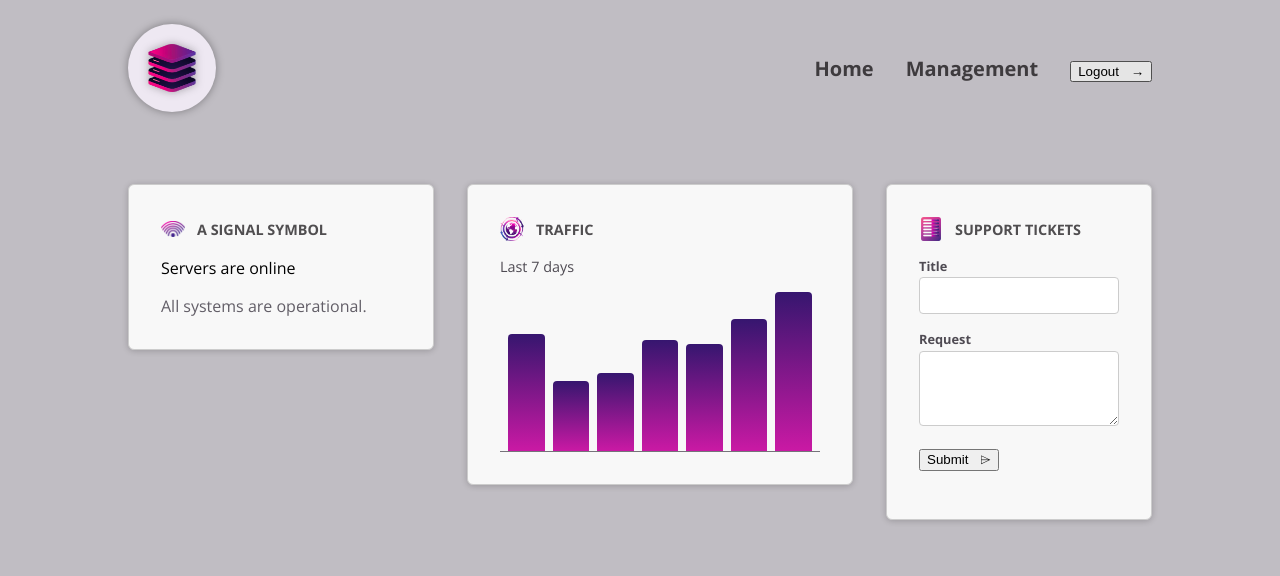
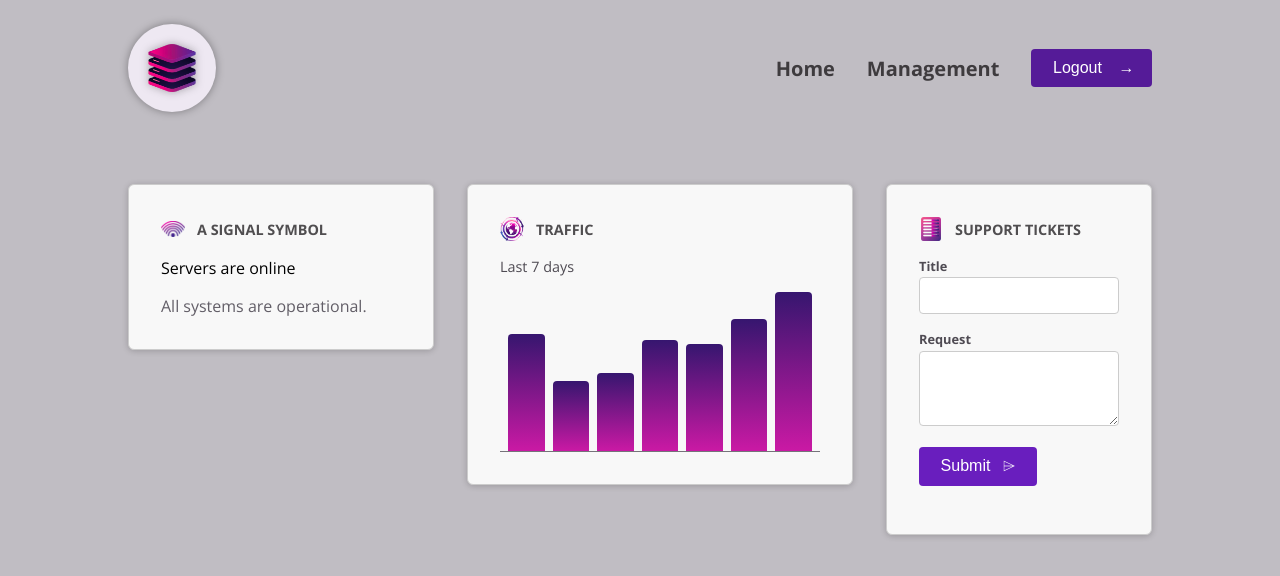
Before and after one commit to ZeusYunus/cmpDeepDive, an Angular app: page / in a window 1280 px wide. In both pictures the pointer is over the button 1111 px from the left and 71 px from the top of the page. Shown: the top 576 px of the page. Built offline with nearby package versions, Linux system fonts and the light colour scheme.

Commit message:
Fixed the component host element for the button

```diff
--- a/src/app/shared/button/button.component.css
+++ b/src/app/shared/button/button.component.css
@@ -1,4 +1,4 @@
-button {
+:host {
     display: inline-block;
     padding: 0.65rem 1.35rem;
     border-radius: 0.25rem;
@@ -10,7 +10,7 @@ button {
     border: none;
 }
 
-button:hover {
+:host:hover {
     background-color: #551b98;
 }
 
@@ -20,6 +20,6 @@ button:hover {
     transition: transform 0.2s ease-in-out;
 }
 
-button:hover .icon {
+:host:hover .icon {
     transform: translateX(4px);
 }
```
